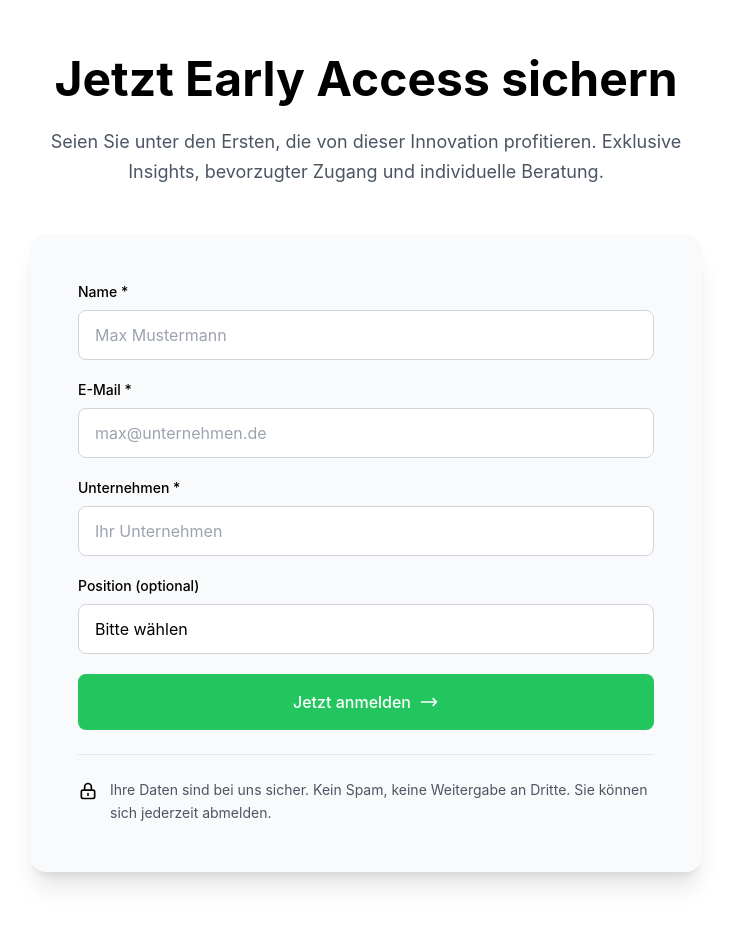
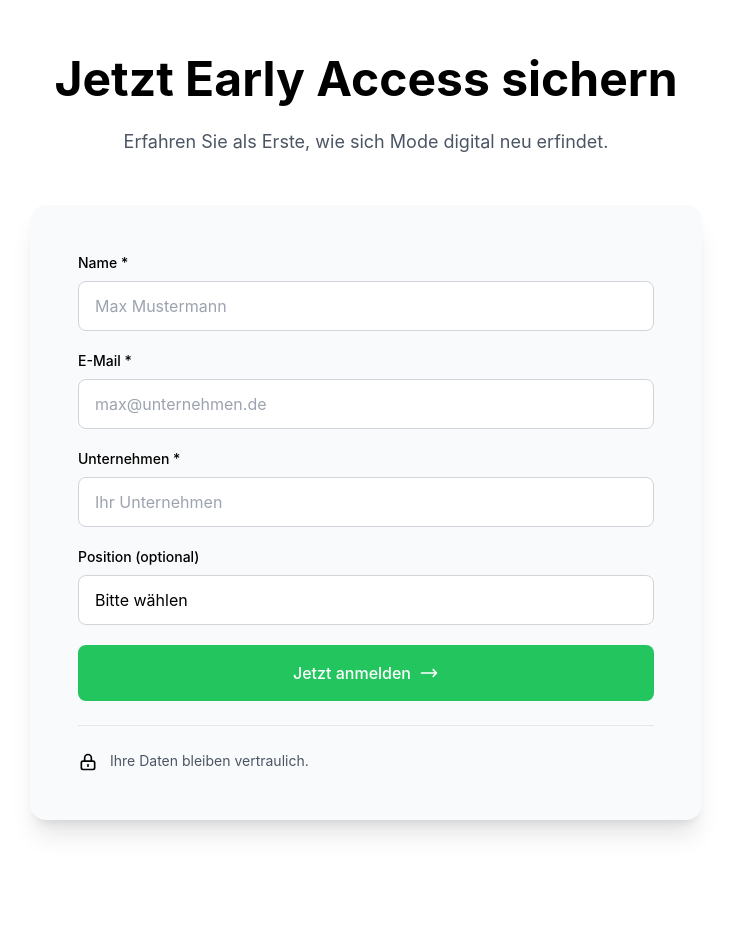
Before and after one commit to Ilo37/ilo-ai, a React (Create React App) app: page /campaign/innovation in a window 1280 px wide. Shown: the part 4000-4925 px from the top of the page, without its empty margins (274-1005 px from the left). Built offline with nearby package versions, Linux system fonts and the light colour scheme.

Commit message:
Update: CTA-Texte angepasst

```diff
--- a/src/campaigns/innovation/components/CTASection.jsx
+++ b/src/campaigns/innovation/components/CTASection.jsx
@@ -13,8 +13,7 @@
               Jetzt Early Access sichern
             </h2>
             <p className="text-lg text-gray-600 leading-relaxed">
-              Seien Sie unter den Ersten, die von dieser Innovation profitieren.
-              Exklusive Insights, bevorzugter Zugang und individuelle Beratung.
+              Erfahren Sie als Erste, wie sich Mode digital neu erfindet.
             </p>
           </div>
 
@@ -28,8 +27,7 @@
                   <path strokeLinecap="round" strokeLinejoin="round" strokeWidth={2} d="M12 15v2m-6 4h12a2 2 0 002-2v-6a2 2 0 00-2-2H6a2 2 0 00-2 2v6a2 2 0 002 2zm10-10V7a4 4 0 00-8 0v4h8z" />
                 </svg>
                 <p className="leading-relaxed">
-                  Ihre Daten sind bei uns sicher. Kein Spam, keine Weitergabe an Dritte.
-                  Sie können sich jederzeit abmelden.
+                  Ihre Daten bleiben vertraulich.
                 </p>
               </div>
             </div>
```
